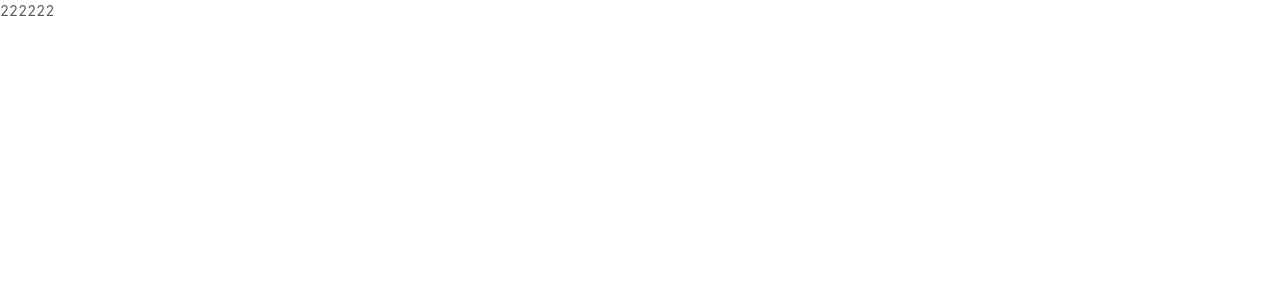
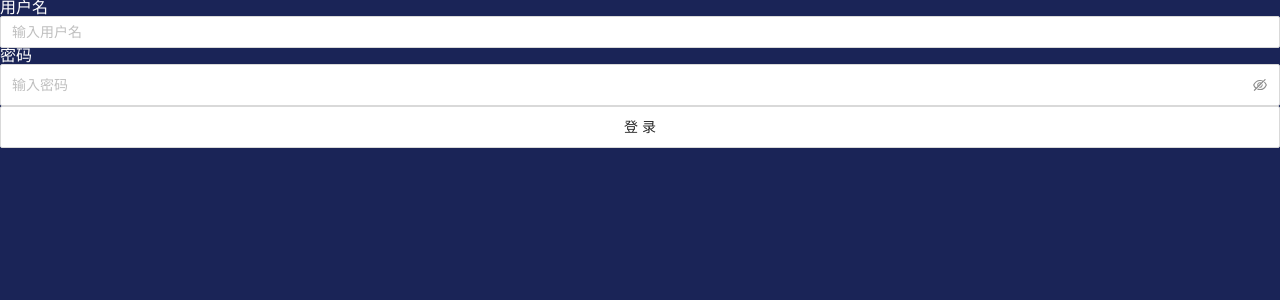
Before and after one commit to pengfeir/bs-frame, a React (Create React App) app: page /login in a window 1280 px wide. Shown: the top 300 px of the page. Built offline with nearby package versions, Linux system fonts and the light colour scheme.

Commit message:
feat(less): less-loader

```diff
--- a/config-overrides.js
+++ b/config-overrides.js
@@ -1,5 +1,5 @@
 /* config-overrides.js */
-const { override, fixBabelImports ,addWebpackAlias,addDecoratorsLegacy} = require('customize-cra'),
+const { override, fixBabelImports ,addWebpackAlias,addDecoratorsLegacy,addLessLoader} = require('customize-cra'),
 path = require('path')
 module.exports = override(
   fixBabelImports('import', {
@@ -10,5 +10,8 @@ module.exports = override(
   addWebpackAlias({
     "@": path.resolve(__dirname, 'src')
   }),
+  addLessLoader({
+    javascriptEnabled: true,
+  }),
   addDecoratorsLegacy()
 );
--- a/package.json
+++ b/package.json
@@ -14,7 +14,8 @@
     "@types/react-router-dom": "^5.1.4",
     "antd": "^4.1.4",
     "babel-plugin-import": "^1.13.0",
-    "node-sass": "^4.13.1",
+    "less": "^3.11.1",
+    "less-loader": "^5.0.0",
     "react": "^16.13.1",
     "react-dom": "^16.13.1",
     "react-redux": "^7.2.0",
--- a/src/container/index.tsx
+++ b/src/container/index.tsx
@@ -1,11 +1,11 @@
 import React, { Component } from 'react';
-class App extends Component {
+class Container extends Component {
  render() {
     return (
-      <div className="App">
+      <div className="app">
         { this.props.children }
       </div>
     );
   }
 }
-export default App;
+export default Container;
--- /dev/null
+++ b/src/container/login/index.less
@@ -0,0 +1,10 @@
+@import "../../styles/var.less";
+.app-login{
+  width:100%;
+  height: 100%;
+  display: flex;
+  flex-direction:column;
+  &-label{
+    color:@white;
+  }
+}
--- a/src/container/login/index.tsx
+++ b/src/container/login/index.tsx
@@ -1,9 +1,23 @@
 import React, { Component } from 'react';
+import { Input ,Button} from 'antd';
+import "./index.less"
 class login extends Component {
   public render() {
     return (
-      <div>
-       <div>222222</div>
+      <div className="app-login">
+        <div>
+          <label className="app-login-label">
+          用户名
+          </label>
+          <Input placeholder="输入用户名" />
+        </div>
+        <div>
+        <label className="app-login-label">
+          密码
+          </label>
+          <Input.Password placeholder="输入密码" />
+        </div>
+        <Button>登录</Button>
       </div>
     );
   }
--- a/src/index.tsx
+++ b/src/index.tsx
@@ -2,12 +2,10 @@ import * as React from 'react'
 import * as ReactDOM from 'react-dom';
 import Routers from '@/router/index';
 import * as serviceWorker from './serviceWorker';
-import '@/styles/index.css';
+import '@/styles/index.less';
 
 ReactDOM.render(
-  <React.StrictMode>
-      <Routers/>
-   </React.StrictMode>,
+      <Routers/>,
   document.getElementById('root')
 );
 
--- a/src/styles/App.css
+++ /dev/null
@@ -1 +0,0 @@
-@import '~antd/dist/antd.css';
--- a/src/styles/index.css
+++ /dev/null
@@ -1,13 +0,0 @@
-body {
-  margin: 0;
-  font-family: -apple-system, BlinkMacSystemFont, 'Segoe UI', 'Roboto', 'Oxygen',
-    'Ubuntu', 'Cantarell', 'Fira Sans', 'Droid Sans', 'Helvetica Neue',
-    sans-serif;
-  -webkit-font-smoothing: antialiased;
-  -moz-osx-font-smoothing: grayscale;
-}
-
-code {
-  font-family: source-code-pro, Menlo, Monaco, Consolas, 'Courier New',
-    monospace;
-}
--- /dev/null
+++ b/src/styles/index.less
@@ -0,0 +1,10 @@
+@import "./reset.less";
+@import '~antd/dist/antd.css';
+#root{
+  width: 100%;
+  height: 100%;
+  .app{
+    width: 100%;
+    height: 100%;
+  }
+}
--- /dev/null
+++ b/src/styles/reset.less
@@ -0,0 +1,181 @@
+@import './var.less' ;
+html,
+body,
+div,
+span,
+applet,
+object,
+iframe,
+h1,
+h2,
+h3,
+h4,
+h5,
+h6,
+p,
+blockquote,
+pre,
+a,
+abbr,
+acronym,
+address,
+big,
+cite,
+code,
+del,
+dfn,
+em,
+img,
+ins,
+kbd,
+q,
+s,
+samp,
+small,
+strike,
+strong,
+sub,
+sup,
+tt,
+var,
+b,
+u,
+i,
+center,
+dl,
+dt,
+dd,
+ol,
+ul,
+li,
+fieldset,
+form,
+label,
+legend,
+table,
+caption,
+tbody,
+tfoot,
+thead,
+tr,
+th,
+td,
+article,
+aside,
+canvas,
+details,
+embed,
+figure,
+figcaption,
+footer,
+header,
+hgroup,
+menu,
+nav,
+output,
+ruby,
+section,
+summary,
+time,
+mark,
+audio,
+video {
+  margin: 0;
+  padding: 0;
+  font: inherit;
+  font-size: 100%;
+  vertical-align: baseline;
+  border: 0;
+}
+
+html {
+  line-height: 1;
+  -webkit-tap-highlight-color: rgba(0, 0, 0, 0);
+  height: 100%;
+}
+
+ol,
+ul {
+  list-style: none;
+}
+
+table {
+  border-collapse: collapse;
+  border-spacing: 0;
+}
+
+caption,
+th,
+td {
+  font-weight: normal;
+  vertical-align: middle;
+}
+
+q,
+blockquote {
+  quotes: none;
+}
+
+q::before,
+q::after,
+blockquote::before,
+blockquote::after {
+  content: '';
+  content: none;
+}
+
+a img {
+  border: none;
+}
+
+article,
+aside,
+details,
+figcaption,
+figure,
+footer,
+header,
+hgroup,
+menu,
+nav,
+section,
+summary {
+  display: block;
+}
+
+* {
+  box-sizing: content-box;
+}
+
+body {
+  font-family: 'PingFang SC', 'Helvetica Neue', Helvetica, 'Hiragino Sans GB',
+    'Microsoft YaHei', SimSun, sans-serif;
+  height: 100%;
+  background-color:@homeBg;
+}
+
+a {
+  text-decoration: none;
+  background: transparent;
+}
+
+button,
+input[type='number'],
+input[type='text'],
+input[type='password'],
+input[type='email'],
+input[type='search'],
+select,
+textarea {
+  margin: 0;
+  font-family: inherit;
+  -webkit-appearance: none;
+  &:focus {
+    outline: none;
+  }
+}
+
+// hack
+img {
+  content: normal !important;
+}
--- /dev/null
+++ b/src/styles/var.less
@@ -0,0 +1,2 @@
+@homeBg: #1a2457;
+@white:#fff;
```
Also changed, not shown: 1 other file (tests, documents, lock files or other folders).
